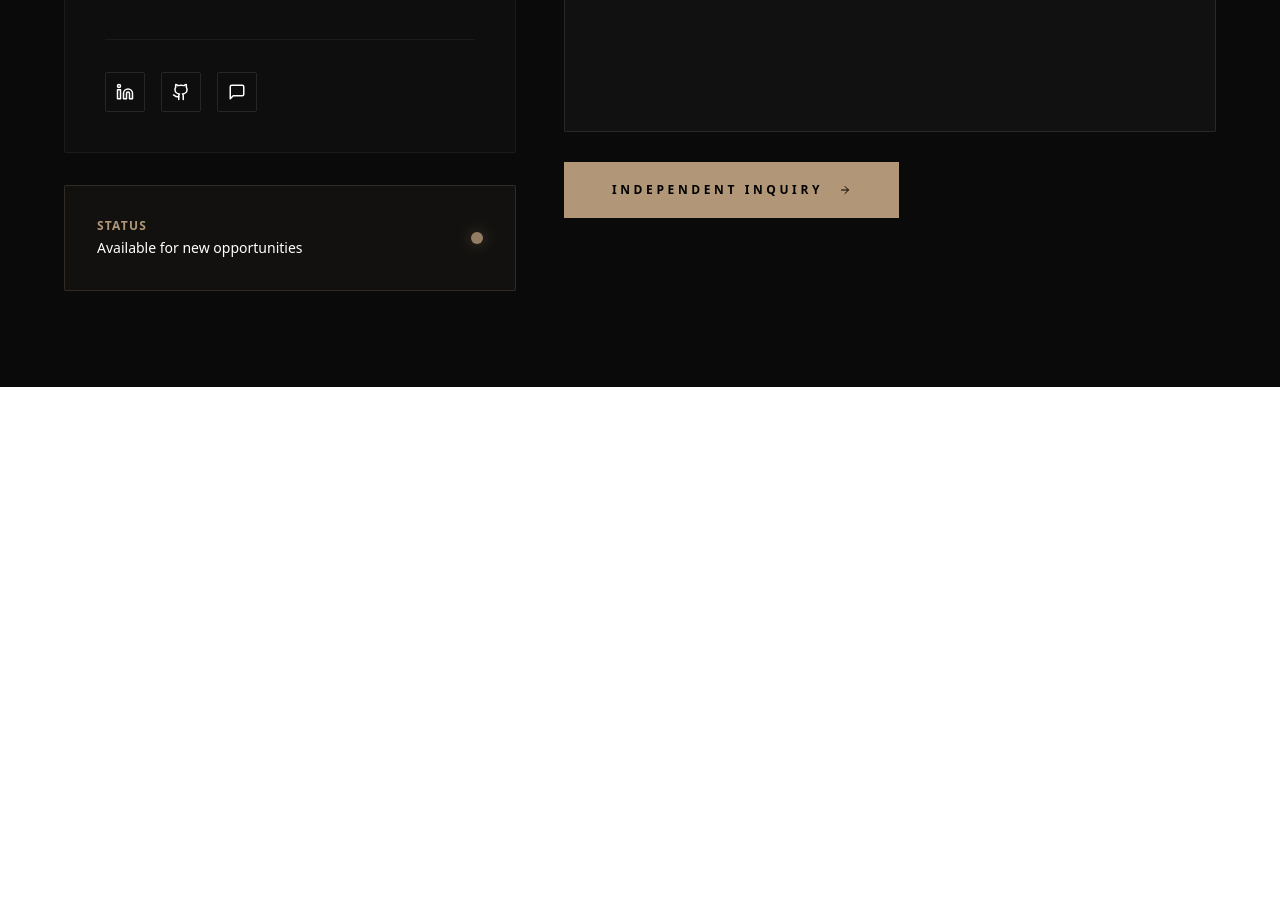
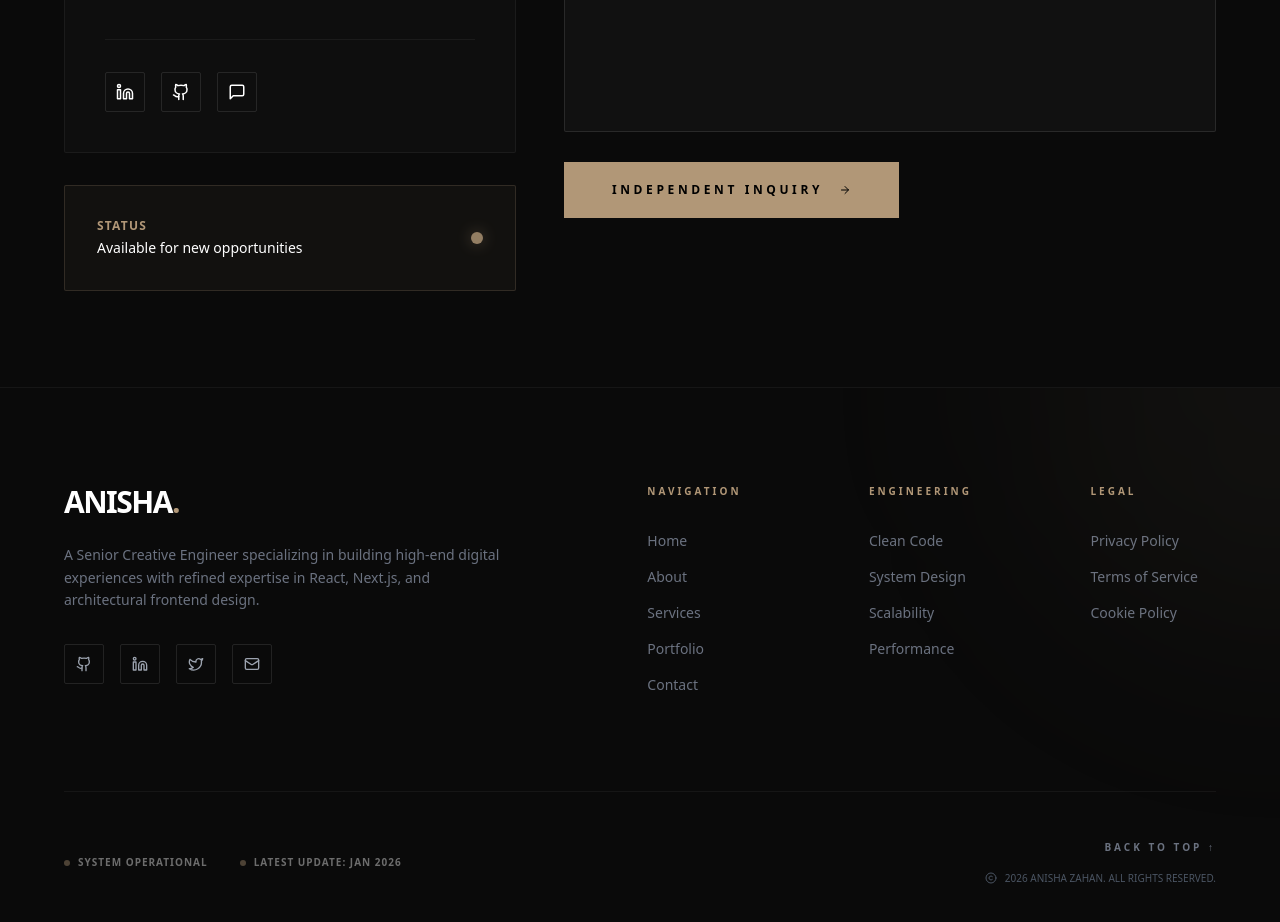
Before and after one commit to anishazahan/Latest-Potfolio, a Next.js app: page / in a window 1280 px wide. Shown: the part 7880-8802 px from the top of the page. Before the commit the page ends 8267 px from the top, so only its background shows below. Built offline with nearby package versions, Linux system fonts and the light colour scheme.

Commit message:
footer section design

```diff
--- a/app/page.tsx
+++ b/app/page.tsx
@@ -3,6 +3,7 @@
 import { AboutSection } from "@/components/AboutSection";
 import ContactSection from "@/components/ContactSection";
 import { ExperienceSection } from "@/components/ExperienceSection";
+import Footer from "@/components/Footer";
 import ImpactSection from "@/components/ImpactSection";
 import Loader from "@/components/Loader";
 import Navbar from "@/components/Navbar";
@@ -50,6 +51,7 @@ export default function Home() {
       <ImpactSection />
       <TestimonialSection />
       <ContactSection />
+      <Footer />
 
       {/* <main>
 
--- /dev/null
+++ b/components/Footer.tsx
@@ -0,0 +1,139 @@
+"use client";
+import { motion } from "framer-motion";
+import {
+  LuArrowUpRight,
+  LuCopyright,
+  LuGithub,
+  LuLinkedin,
+  LuMail,
+  LuTwitter,
+} from "react-icons/lu";
+
+const Footer = () => {
+  const currentYear = new Date().getFullYear();
+
+  const footerLinks = [
+    {
+      title: "Navigation",
+      links: ["Home", "About", "Services", "Portfolio", "Contact"],
+    },
+    {
+      title: "Engineering",
+      links: ["Clean Code", "System Design", "Scalability", "Performance"],
+    },
+    {
+      title: "Legal",
+      links: ["Privacy Policy", "Terms of Service", "Cookie Policy"],
+    },
+  ];
+
+  const socialLinks = [
+    { icon: <LuGithub />, url: "#", label: "Github" },
+    { icon: <LuLinkedin />, url: "#", label: "LinkedIn" },
+    { icon: <LuTwitter />, url: "#", label: "Twitter" },
+    { icon: <LuMail />, url: "#", label: "Email" },
+  ];
+
+  const scrollToTop = () => {
+    window.scrollTo({ top: 0, behavior: "smooth" });
+  };
+
+  return (
+    <footer className="bg-[#0a0a0a] text-white pt-24 pb-12 px-6 md:px-16 border-t border-white/5 relative overflow-hidden">
+      {/* Background Decorative Element */}
+      <div className="absolute top-0 right-0 w-[500px] h-[500px] bg-[#b19777]/5 rounded-full blur-[120px] -translate-y-1/2 translate-x-1/2" />
+
+      <div className="max-w-7xl mx-auto">
+        {/* Top Section: Branding & CTA */}
+        <div className="flex flex-col lg:flex-row justify-between items-start gap-16 mb-24">
+          <div className="max-w-md">
+            <motion.div
+              initial={{ opacity: 0, y: 20 }}
+              whileInView={{ opacity: 1, y: 0 }}
+              className="text-3xl font-black tracking-tighter mb-6"
+            >
+              ANISHA<span className="text-[#b19777]">.</span>
+            </motion.div>
+            <p className="text-gray-500 text-sm leading-relaxed mb-8">
+              A Senior Creative Engineer specializing in building high-end
+              digital experiences with refined expertise in React, Next.js, and
+              architectural frontend design.
+            </p>
+            <div className="flex gap-4">
+              {socialLinks.map((social, i) => (
+                <motion.a
+                  key={i}
+                  href={social.url}
+                  whileHover={{ y: -5, color: "#b19777" }}
+                  className="w-10 h-10 rounded-sm border border-white/10 flex items-center justify-center text-gray-400 hover:border-[#b19777] transition-all"
+                  aria-label={social.label}
+                >
+                  {social.icon}
+                </motion.a>
+              ))}
+            </div>
+          </div>
+
+          <div className="grid grid-cols-2 md:grid-cols-3 gap-12 lg:gap-24">
+            {footerLinks.map((group, i) => (
+              <div key={i}>
+                <h4 className="text-[10px] font-black uppercase tracking-[0.3em] text-[#b19777] mb-8">
+                  {group.title}
+                </h4>
+                <ul className="space-y-4">
+                  {group.links.map((link, j) => (
+                    <li key={j}>
+                      <a
+                        href="#"
+                        className="text-sm text-gray-500 hover:text-white transition-colors flex items-center group"
+                      >
+                        {link}
+                        <LuArrowUpRight
+                          size={14}
+                          className="ml-1 opacity-0 group-hover:opacity-100 transition-all -translate-x-2 group-hover:translate-x-0"
+                        />
+                      </a>
+                    </li>
+                  ))}
+                </ul>
+              </div>
+            ))}
+          </div>
+        </div>
+
+        {/* Bottom Bar: System Stats & Copyright */}
+        <div className="pt-12 border-t border-white/5 flex flex-col md:flex-row justify-between items-center gap-8">
+          <div className="flex flex-wrap justify-center gap-8 opacity-40">
+            <div className="flex items-center gap-2">
+              <div className="w-1.5 h-1.5 bg-[#b19777] rounded-full" />
+              <span className="text-[10px] font-bold tracking-widest uppercase">
+                System Operational
+              </span>
+            </div>
+            <div className="flex items-center gap-2">
+              <div className="w-1.5 h-1.5 bg-[#b19777] rounded-full" />
+              <span className="text-[10px] font-bold tracking-widest uppercase">
+                Latest Update: Jan 2026
+              </span>
+            </div>
+          </div>
+
+          <div className="flex flex-col items-center md:items-end gap-4">
+            <button
+              onClick={scrollToTop}
+              className="text-[10px] font-black uppercase tracking-[0.3em] text-gray-500 hover:text-[#b19777] transition-colors"
+            >
+              Back to Top ↑
+            </button>
+            <div className="flex items-center gap-2 text-[10px] text-gray-600 font-medium">
+              <LuCopyright size={12} />
+              <span>{currentYear} ANISHA ZAHAN. ALL RIGHTS RESERVED.</span>
+            </div>
+          </div>
+        </div>
+      </div>
+    </footer>
+  );
+};
+
+export default Footer;
```
